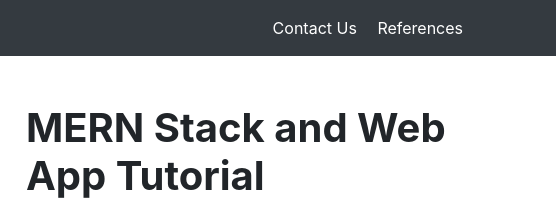
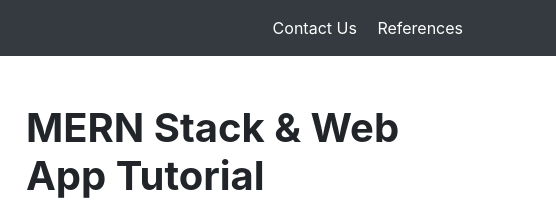
Before and after one commit to meeks21/g3-final, a website: page index.html in a window 1280 px wide. Shown: the top 205 px of the page, 724-1280 px from the left. Drawn offline with Linux system fonts and the light colour scheme.

Commit message:
Update title style
Change "and" to "&".
Change "bolder" to "bold".

```diff
--- a/index.html
+++ b/index.html
@@ -52,7 +52,7 @@
       </div>
       <!-- /.col-lg-8 -->
       <div class="col-lg-5">
-        <h1 class="font-weight-bolder">MERN Stack and Web App Tutorial</h1>
+        <h1 class="font-weight-bold">MERN Stack & Web App Tutorial</h1>
         <p>LAMP stack not fitting your needs? Try out a MERN stack! Using a combination of cutting-edge technologies, it just might be what you need to deliver a product that is set to impress. MERN stands for:</p>
         <p>MongoDB: A cross-platform document-oriented database program.</p>
         <p>Express.js: A fast, free, open-source, and minimalist web framework for Node.js</p>
```
